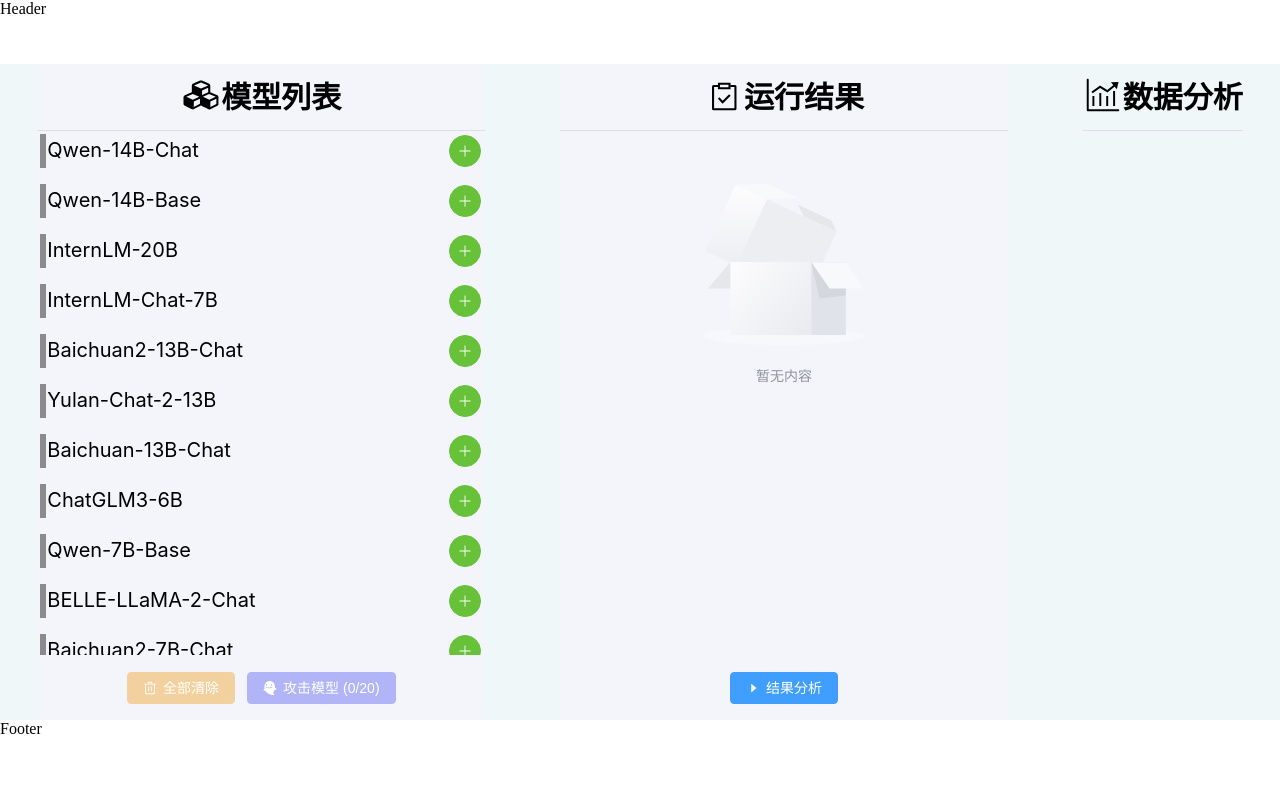
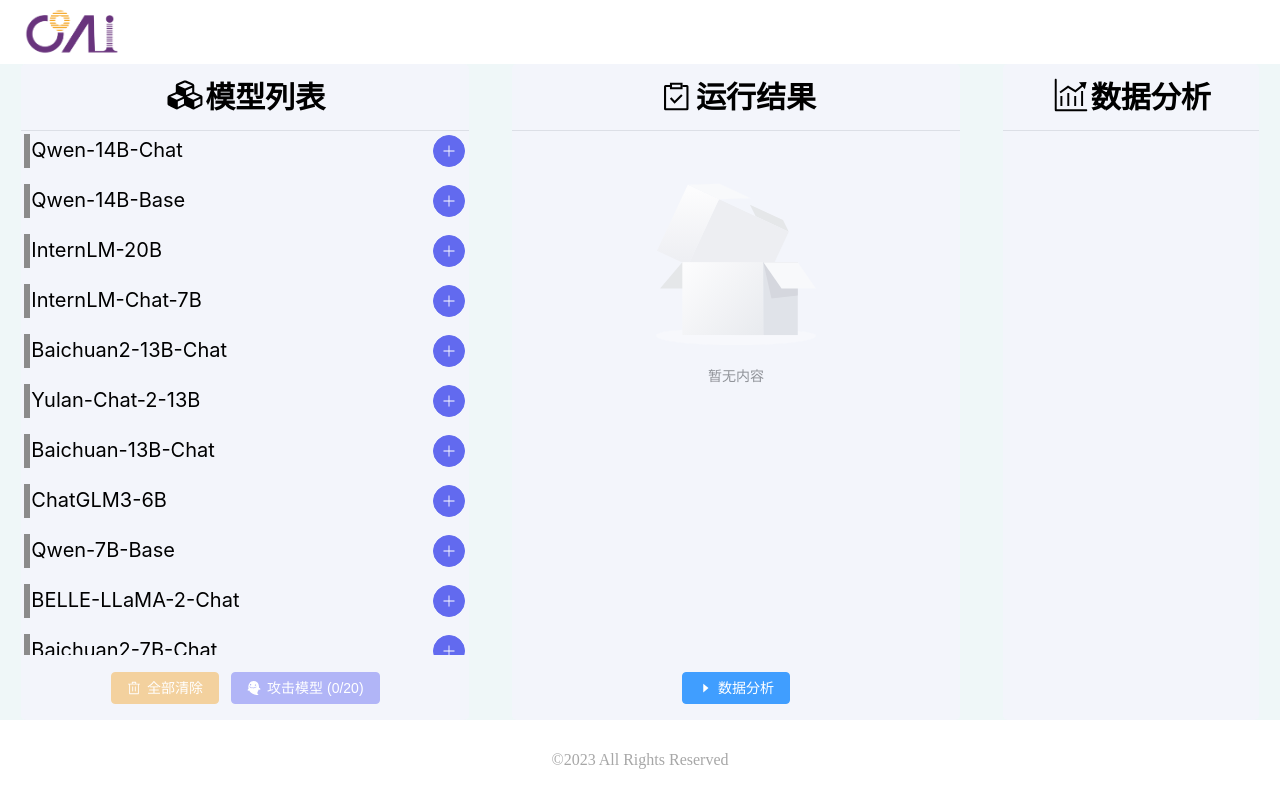
Before and after one commit to LLLeoLi/attacker, a Vue app: page /home in a window 1280 px wide. Built offline with nearby package versions, Linux system fonts and the light colour scheme.

Commit message:
feat: 基本框架搭建

```diff
--- a/src/components/layout/Footer.vue
+++ b/src/components/layout/Footer.vue
@@ -1,6 +1,6 @@
 <template>
     <div class="footer">
-        Footer
+        ©2023 All Rights Reserved
     </div>
 </template>
 
@@ -10,6 +10,12 @@
 
 <style lang="scss" scoped>
 .footer{
-    height:16px;
+    height: 10%;
+    display: flex;
+    font-size: 1rem;
+    color: #a7a7a7;
+    align-items: center;
+    justify-content: center;
+    text-align: center;
 }
 </style>
--- a/src/components/layout/Header.vue
+++ b/src/components/layout/Header.vue
@@ -1,15 +1,28 @@
 <template>
     <div class="header">
-        Header
+        <div class="title">
+            <img src="../../assets/logo.png" height="64px"/>
+        </div>
+        <div class="logout">
+        </div>
     </div>
 </template>
 
-<script setup>
-
-</script>
 
 <style lang="scss" scoped>
 .header{
     height: 64px;
+    background: rgb(255, 255, 255);
+    box-shadow: rgb(204, 204, 204) 0.01rem 0.01rem 0.01rem;
+    width: 100%;
+    display: flex;
+    justify-content: space-between;
+    .title{
+        text-align: center;
+        display: flex;
+        justify-content: center;
+        flex-direction: column;
+        margin-left: 1rem;
+    }
 }
 </style>
--- a/src/views/ModelPage.vue
+++ b/src/views/ModelPage.vue
@@ -10,7 +10,7 @@
                     <div class="model-name">
                         {{ model.name }}
                         <template v-if="!model.selected">
-                            <el-button type="success" :icon="Plus" @click="selectModel(model,index)" circle></el-button>
+                            <el-button color="#626aef" :icon="Plus" @click="selectModel(model,index)" circle></el-button>
                         </template>
                         <template v-else>
                             <el-button type="danger" :icon="Minus" @click="selectModel(model,index)" circle></el-button>
@@ -30,11 +30,12 @@
             </div>
             <div class="content">
                 <template v-if="output.length">
-                <div v-for="out in output" :key="out.name">
-                    <div>
-                        {{ out.name }}
+                <div class="output" v-for="out in output" :key="out.name">
+                    <div class="output-model">
+                        <div class="output-name">{{ out.name }}</div>
+                        <!-- <el-button class="output-copy" circle plain :icon="DocumentCopy" @click="toCopy(out.value)"></el-button> -->
                     </div>
-                    <div>
+                    <div class="output-text">
                         {{ out.value }}
                     </div>
                 </div>
@@ -42,7 +43,7 @@
                 <el-empty v-else description="暂无内容" />
             </div>
             <div class="next">
-                <el-button type="primary" :icon="CaretRight" >结果分析</el-button>
+                <el-button type="primary" :icon="CaretRight" >数据分析</el-button>
             </div>
         </div>
         <div class="model-analyse">
@@ -50,18 +51,21 @@
                 <Analyse class="icon"></Analyse>
                 <span>数据分析</span>
             </div>
+            <div class="content">
+
+            </div>
         </div>
     </div>
 </template>
 
 <script setup>
-import { CaretRight, Plus, Minus, Delete } from '@element-plus/icons-vue';
+import { CaretRight, Plus, Minus, Delete, DocumentCopy } from '@element-plus/icons-vue';
 import Model from "../components/icons/Model";
 import Result from "../components/icons/Result";
 import Attack from "../components/icons/Attack";
 import Analyse from '../components/icons/Analyse';
-import { onMounted } from 'vue';
-import axios from 'axios';
+import { ElLoading, ElMessage } from 'element-plus';
+import { TransitionPresets, useTransition, useClipboard } from '@vueuse/core';
 const models = [
     {
         name:"Qwen-14B-Chat",
@@ -244,6 +248,8 @@
     })
     selectedModelList.value.length = 0;
 }
+
+// 获取内容
 const getToken = ()=>{
     return "24.d67162c0bee374c3575f6cf1b1049653.2592000.1705859414.282335-45184890";
 }
@@ -294,6 +300,16 @@
     output.value.push(obj);
     output.value.sort((a,b)=>a.index<b.index);
 }
+
+const { text, isSupported, copy } = useClipboard();
+const toCopy = (str)=>{
+    copy(str);
+    ElMessage({
+        message: '成功复制',
+        type: 'success',
+    })
+}
+// 得到比率
 </script>
 
 <style lang="scss" scoped>
@@ -362,6 +378,31 @@
             align-items: center;
             height: 80%;
             overflow-y: auto;
+            .output{
+                margin: 1rem .3rem;
+                padding: .3rem;
+                border: solid 1px #8b8b8b;
+                border-radius: .3rem;
+                &-model{
+                    border-bottom: 1px solid #dcdfe6;
+                    // font-size: 32px;
+                    font-weight: bold;
+                    display: flex;
+                    justify-content: space-between;
+                }
+                &-text{
+                    color: #a8a8a8;
+                    padding: .3rem;
+                }
+                &-copy{
+                    // display: flex;
+                    // justify-content: center;
+                    // flex-direction: column;
+                }
+                &-name{
+
+                }
+            }
         }
         .next{
             height: 10%;
@@ -373,5 +414,18 @@
     &-res:hover{
         border: 1px solid #dcdfe6;
     }
+    &-analyse{
+        width:20%;
+        border-radius: .3rem;
+        background-color: #f3f5fb;
+        .content{
+            display: flex;
+            flex-direction: column;
+            align-items: center;
+        }
+    }
+    &-analyse:hover{
+        border: 1px solid #dcdfe6;
+    }
 }
 </style>
```
